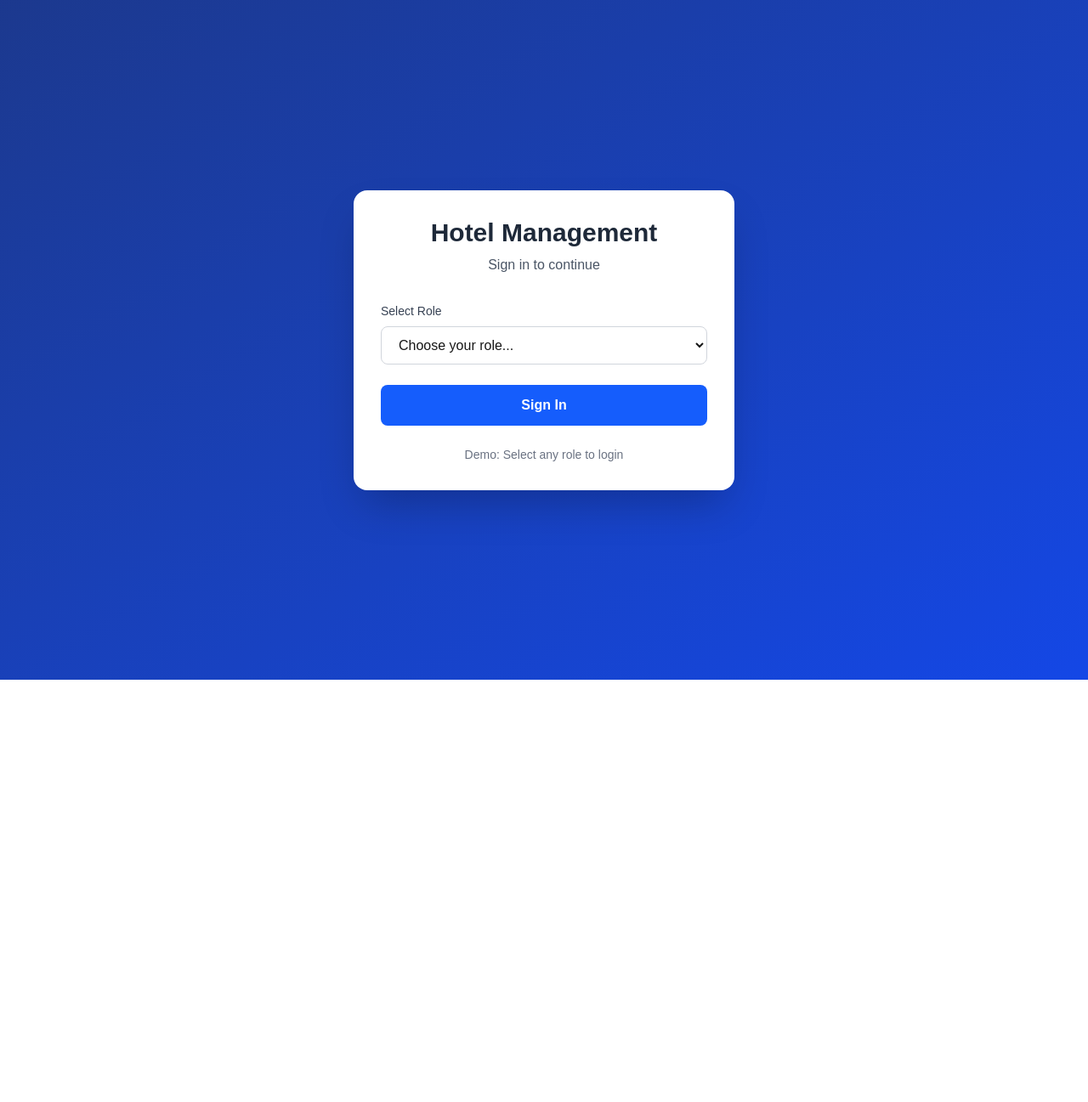
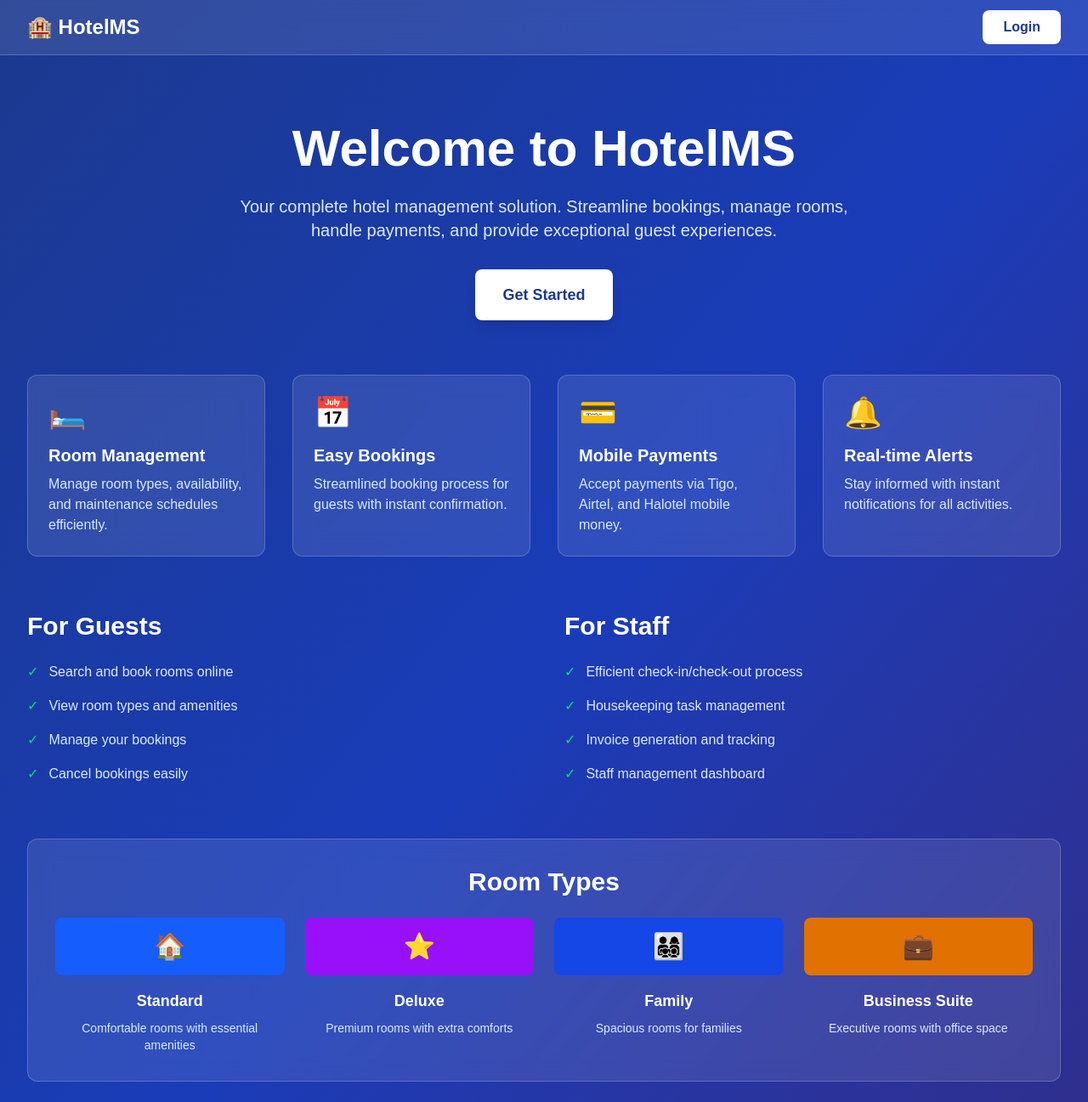
Before and after one commit to APKnation/hotel-MS, a Next.js app in the folder my-app/: page / in a window 1280 px wide. Shown: the top 1297 px of the page at 85% size. Before the commit the page ends 800 px from the top, so only its background shows below. Built offline with nearby package versions, Linux system fonts and the light colour scheme.

Commit message:
Add landing page

```diff
--- a/my-app/app/page.js
+++ b/my-app/app/page.js
@@ -1,6 +1,7 @@
 'use client';
 
 import { useState } from 'react';
+import LandingPage from '../components/LandingPage';
 import LoginPage from '../components/LoginPage';
 import RoomSearch from '../components/RoomSearch';
 import BookingForm from '../components/BookingForm';
@@ -20,6 +21,11 @@ export default function Home() {
   const { user, logout, hasRole } = useAuth();
   const [currentPage, setCurrentPage] = useState('dashboard');
   const [selectedRoom, setSelectedRoom] = useState(null);
+  const [showLanding, setShowLanding] = useState(true);
+
+  if (showLanding && !user) {
+    return <LandingPage />;
+  }
 
   if (!user) {
     return <LoginPage />;
--- /dev/null
+++ b/my-app/components/LandingPage.js
@@ -0,0 +1,169 @@
+'use client';
+
+import { useState } from 'react';
+import LoginPage from './LoginPage';
+
+export default function LandingPage() {
+  const [showLogin, setShowLogin] = useState(false);
+
+  if (showLogin) {
+    return <LoginPage onBack={() => setShowLogin(false)} />;
+  }
+
+  return (
+    <div className="min-h-screen bg-gradient-to-br from-blue-900 via-blue-800 to-indigo-900">
+      <nav className="bg-white/10 backdrop-blur-md border-b border-white/20">
+        <div className="max-w-7xl mx-auto px-4 sm:px-6 lg:px-8">
+          <div className="flex justify-between items-center h-16">
+            <div className="flex items-center">
+              <span className="text-2xl font-bold text-white">🏨 HotelMS</span>
+            </div>
+            <div className="flex items-center space-x-4">
+              <button
+                onClick={() => setShowLogin(true)}
+                className="bg-white text-blue-900 px-6 py-2 rounded-lg font-semibold hover:bg-blue-50 transition-colors"
+              >
+                Login
+              </button>
+            </div>
+          </div>
+        </div>
+      </nav>
+
+      <div className="max-w-7xl mx-auto px-4 sm:px-6 lg:px-8 py-20">
+        <div className="text-center mb-16">
+          <h1 className="text-5xl md:text-6xl font-bold text-white mb-6">
+            Welcome to HotelMS
+          </h1>
+          <p className="text-xl text-blue-100 max-w-3xl mx-auto mb-8">
+            Your complete hotel management solution. Streamline bookings, manage rooms,
+            handle payments, and provide exceptional guest experiences.
+          </p>
+          <button
+            onClick={() => setShowLogin(true)}
+            className="bg-white text-blue-900 px-8 py-4 rounded-lg font-semibold text-lg hover:bg-blue-50 transition-colors shadow-lg"
+          >
+            Get Started
+          </button>
+        </div>
+
+        <div className="grid grid-cols-1 md:grid-cols-2 lg:grid-cols-4 gap-8 mb-16">
+          <div className="bg-white/10 backdrop-blur-md rounded-xl p-6 border border-white/20">
+            <div className="text-4xl mb-4">🛏️</div>
+            <h3 className="text-xl font-semibold text-white mb-2">Room Management</h3>
+            <p className="text-blue-100">Manage room types, availability, and maintenance schedules efficiently.</p>
+          </div>
+          <div className="bg-white/10 backdrop-blur-md rounded-xl p-6 border border-white/20">
+            <div className="text-4xl mb-4">📅</div>
+            <h3 className="text-xl font-semibold text-white mb-2">Easy Bookings</h3>
+            <p className="text-blue-100">Streamlined booking process for guests with instant confirmation.</p>
+          </div>
+          <div className="bg-white/10 backdrop-blur-md rounded-xl p-6 border border-white/20">
+            <div className="text-4xl mb-4">💳</div>
+            <h3 className="text-xl font-semibold text-white mb-2">Mobile Payments</h3>
+            <p className="text-blue-100">Accept payments via Tigo, Airtel, and Halotel mobile money.</p>
+          </div>
+          <div className="bg-white/10 backdrop-blur-md rounded-xl p-6 border border-white/20">
+            <div className="text-4xl mb-4">🔔</div>
+            <h3 className="text-xl font-semibold text-white mb-2">Real-time Alerts</h3>
+            <p className="text-blue-100">Stay informed with instant notifications for all activities.</p>
+          </div>
+        </div>
+
+        <div className="grid grid-cols-1 lg:grid-cols-2 gap-12 items-center mb-16">
+          <div>
+            <h2 className="text-3xl font-bold text-white mb-6">For Guests</h2>
+            <ul className="space-y-4">
+              <li className="flex items-start text-blue-100">
+                <span className="text-green-400 mr-3">✓</span>
+                Search and book rooms online
+              </li>
+              <li className="flex items-start text-blue-100">
+                <span className="text-green-400 mr-3">✓</span>
+                View room types and amenities
+              </li>
+              <li className="flex items-start text-blue-100">
+                <span className="text-green-400 mr-3">✓</span>
+                Manage your bookings
+              </li>
+              <li className="flex items-start text-blue-100">
+                <span className="text-green-400 mr-3">✓</span>
+                Cancel bookings easily
+              </li>
+            </ul>
+          </div>
+          <div>
+            <h2 className="text-3xl font-bold text-white mb-6">For Staff</h2>
+            <ul className="space-y-4">
+              <li className="flex items-start text-blue-100">
+                <span className="text-green-400 mr-3">✓</span>
+                Efficient check-in/check-out process
+              </li>
+              <li className="flex items-start text-blue-100">
+                <span className="text-green-400 mr-3">✓</span>
+                Housekeeping task management
+              </li>
+              <li className="flex items-start text-blue-100">
+                <span className="text-green-400 mr-3">✓</span>
+                Invoice generation and tracking
+              </li>
+              <li className="flex items-start text-blue-100">
+                <span className="text-green-400 mr-3">✓</span>
+                Staff management dashboard
+              </li>
+            </ul>
+          </div>
+        </div>
+
+        <div className="bg-white/10 backdrop-blur-md rounded-xl p-8 border border-white/20">
+          <h2 className="text-3xl font-bold text-white mb-6 text-center">Room Types</h2>
+          <div className="grid grid-cols-1 md:grid-cols-2 lg:grid-cols-4 gap-6">
+            <div className="text-center">
+              <div className="bg-blue-600 rounded-lg p-4 mb-4">
+                <span className="text-3xl">🏠</span>
+              </div>
+              <h3 className="text-lg font-semibold text-white mb-2">Standard</h3>
+              <p className="text-blue-100 text-sm">Comfortable rooms with essential amenities</p>
+            </div>
+            <div className="text-center">
+              <div className="bg-purple-600 rounded-lg p-4 mb-4">
+                <span className="text-3xl">⭐</span>
+              </div>
+              <h3 className="text-lg font-semibold text-white mb-2">Deluxe</h3>
+              <p className="text-blue-100 text-sm">Premium rooms with extra comforts</p>
+            </div>
+            <div className="text-center">
+              <div className="bg-blue-700 rounded-lg p-4 mb-4">
+                <span className="text-3xl">👨‍👩‍👧‍👦</span>
+              </div>
+              <h3 className="text-lg font-semibold text-white mb-2">Family</h3>
+              <p className="text-blue-100 text-sm">Spacious rooms for families</p>
+            </div>
+            <div className="text-center">
+              <div className="bg-amber-600 rounded-lg p-4 mb-4">
+                <span className="text-3xl">💼</span>
+              </div>
+              <h3 className="text-lg font-semibold text-white mb-2">Business Suite</h3>
+              <p className="text-blue-100 text-sm">Executive rooms with office space</p>
+            </div>
+          </div>
+        </div>
+
+        <div className="text-center mt-16">
+          <button
+            onClick={() => setShowLogin(true)}
+            className="bg-white text-blue-900 px-8 py-4 rounded-lg font-semibold text-lg hover:bg-blue-50 transition-colors shadow-lg"
+          >
+            Start Your Experience
+          </button>
+        </div>
+      </div>
+
+      <footer className="bg-black/20 border-t border-white/20 py-8">
+        <div className="max-w-7xl mx-auto px-4 text-center text-blue-100">
+          <p>&copy; 2026 Hotel Management System. All rights reserved.</p>
+        </div>
+      </footer>
+    </div>
+  );
+}
--- a/my-app/components/LoginPage.js
+++ b/my-app/components/LoginPage.js
@@ -4,7 +4,7 @@ import { useState } from 'react';
 import { useAuth } from '../lib/context/AuthContext';
 import { mockUsers } from '../lib/data/mockData';
 
-export default function LoginPage() {
+export default function LoginPage({ onBack }) {
   const { login } = useAuth();
   const [selectedUser, setSelectedUser] = useState('');
 
@@ -19,6 +19,14 @@ export default function LoginPage() {
   return (
     <div className="min-h-screen bg-gradient-to-br from-blue-900 to-blue-700 flex items-center justify-center p-4">
       <div className="bg-white rounded-2xl shadow-2xl p-8 w-full max-w-md">
+        {onBack && (
+          <button
+            onClick={onBack}
+            className="text-blue-600 hover:text-blue-800 mb-4 text-sm"
+          >
+            ← Back to Home
+          </button>
+        )}
         <div className="text-center mb-8">
           <h1 className="text-3xl font-bold text-gray-800 mb-2">Hotel Management</h1>
           <p className="text-gray-600">Sign in to continue</p>
```
